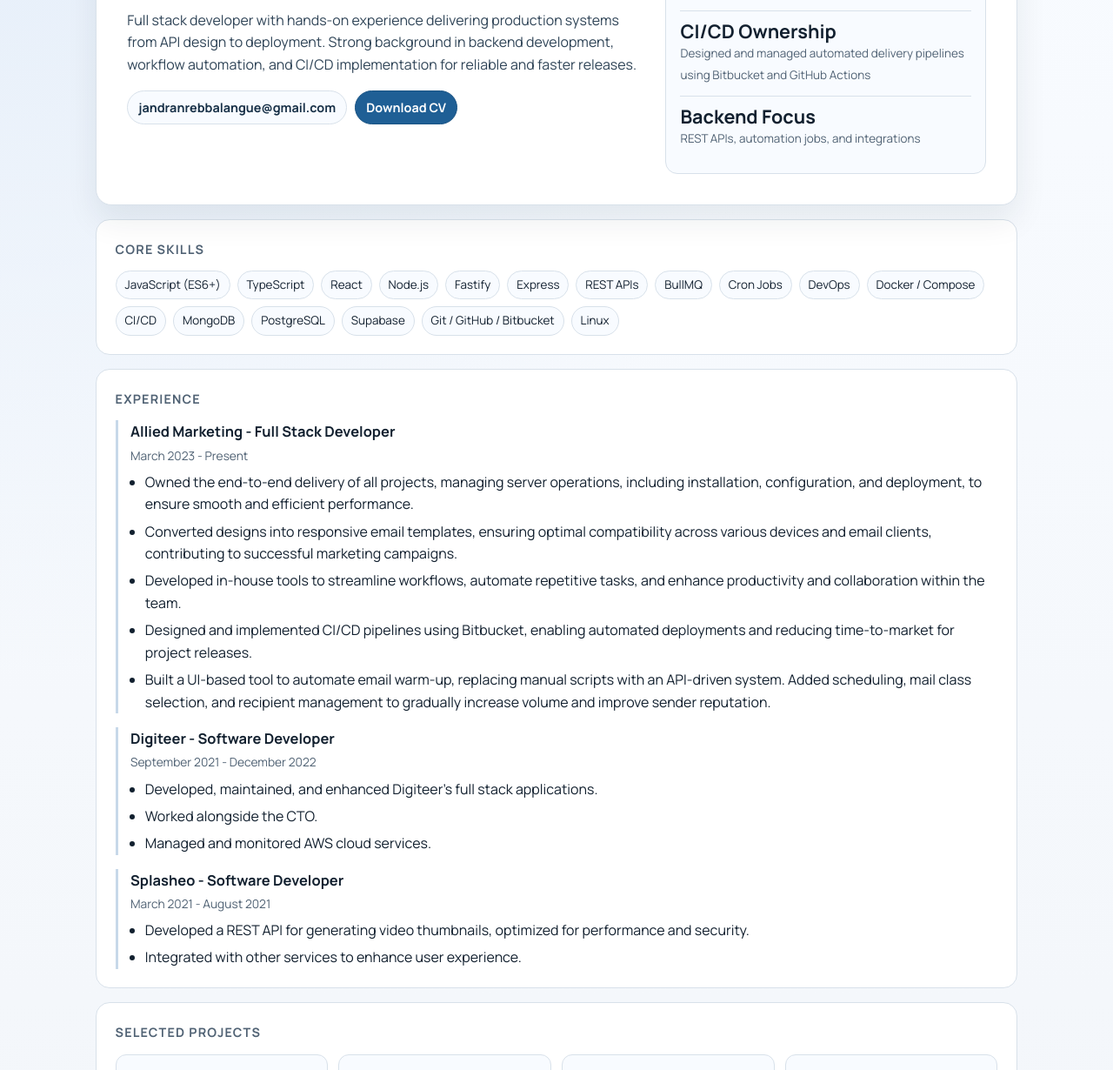
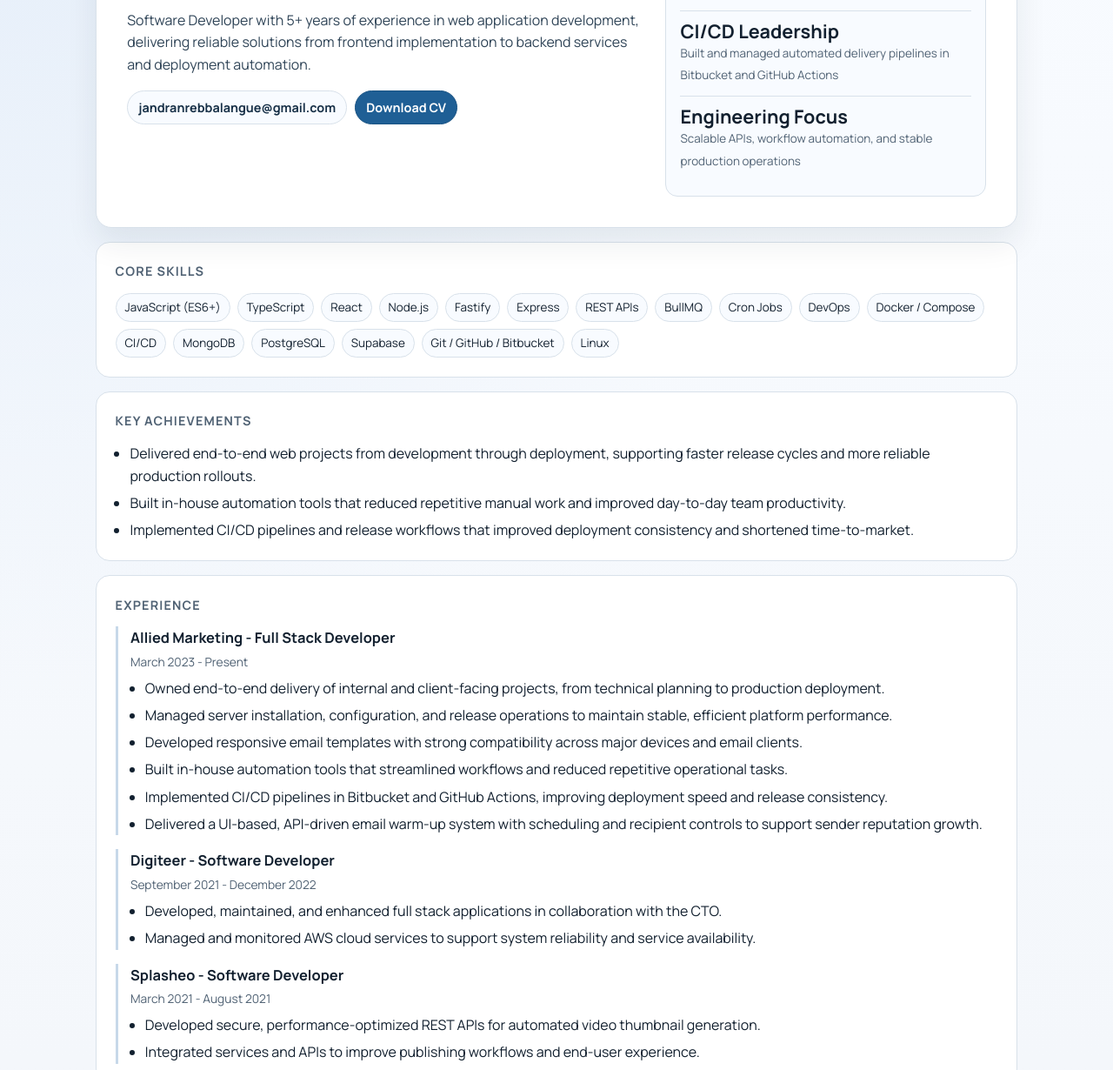
Before and after one commit to jandranrebbalangue/portfolio, a plain HTML site: page index.html in a window 1280 px wide. Shown: the part 170-1400 px from the top of the page at 87% size. Drawn offline with Linux system fonts and the light colour scheme.

Commit message:
Add key achievements

```diff
--- a/index.html
+++ b/index.html
@@ -18,9 +18,9 @@
           <h1>Jan Dranreb R. Balangue</h1>
           <p class="title">Software Developer</p>
           <p class="intro">
-            Full stack developer with hands-on experience delivering production systems from API
-            design to deployment. Strong background in backend development, workflow automation,
-            and CI/CD implementation for reliable and faster releases.
+            Software Developer with 5+ years of experience in web application development,
+            delivering reliable solutions from frontend implementation to backend services and
+            deployment automation.
           </p>
           <div class="contact">
             <a href="mailto:jandranrebbalangue@gmail.com">jandranrebbalangue@gmail.com</a>
@@ -36,8 +36,8 @@
         <aside class="snapshot">
           <h2>Professional Snapshot</h2>
           <p class="metric"><strong>5+ Years</strong><span>Experience in web application development</span></p>
-          <p class="metric"><strong>CI/CD Ownership</strong><span>Designed and managed automated delivery pipelines using Bitbucket and GitHub Actions</span></p>
-          <p class="metric"><strong>Backend Focus</strong><span>REST APIs, automation jobs, and integrations</span></p>
+          <p class="metric"><strong>CI/CD Leadership</strong><span>Built and managed automated delivery pipelines in Bitbucket and GitHub Actions</span></p>
+          <p class="metric"><strong>Engineering Focus</strong><span>Scalable APIs, workflow automation, and stable production operations</span></p>
         </aside>
       </header>
 
@@ -65,17 +65,27 @@
       </section>
 
       <section>
+        <h2>Key Achievements</h2>
+        <ul>
+          <li>Delivered end-to-end web projects from development through deployment, supporting faster release cycles and more reliable production rollouts.</li>
+          <li>Built in-house automation tools that reduced repetitive manual work and improved day-to-day team productivity.</li>
+          <li>Implemented CI/CD pipelines and release workflows that improved deployment consistency and shortened time-to-market.</li>
+        </ul>
+      </section>
+
+      <section>
         <h2>Experience</h2>
         <div class="timeline">
           <article class="item">
             <h3>Allied Marketing - Full Stack Developer</h3>
             <p class="meta">March 2023 - Present</p>
             <ul>
-              <li>Owned the end-to-end delivery of all projects, managing server operations, including installation, configuration, and deployment, to ensure smooth and efficient performance.</li>
-              <li>Converted designs into responsive email templates, ensuring optimal compatibility across various devices and email clients, contributing to successful marketing campaigns.</li>
-              <li>Developed in-house tools to streamline workflows, automate repetitive tasks, and enhance productivity and collaboration within the team.</li>
-              <li>Designed and implemented CI/CD pipelines using Bitbucket, enabling automated deployments and reducing time-to-market for project releases.</li>
-              <li>Built a UI-based tool to automate email warm-up, replacing manual scripts with an API-driven system. Added scheduling, mail class selection, and recipient management to gradually increase volume and improve sender reputation.</li>
+              <li>Owned end-to-end delivery of internal and client-facing projects, from technical planning to production deployment.</li>
+              <li>Managed server installation, configuration, and release operations to maintain stable, efficient platform performance.</li>
+              <li>Developed responsive email templates with strong compatibility across major devices and email clients.</li>
+              <li>Built in-house automation tools that streamlined workflows and reduced repetitive operational tasks.</li>
+              <li>Implemented CI/CD pipelines in Bitbucket and GitHub Actions, improving deployment speed and release consistency.</li>
+              <li>Delivered a UI-based, API-driven email warm-up system with scheduling and recipient controls to support sender reputation growth.</li>
             </ul>
           </article>
 
@@ -83,9 +93,8 @@
             <h3>Digiteer - Software Developer</h3>
             <p class="meta">September 2021 - December 2022</p>
             <ul>
-              <li>Developed, maintained, and enhanced Digiteer's full stack applications.</li>
-              <li>Worked alongside the CTO.</li>
-              <li>Managed and monitored AWS cloud services.</li>
+              <li>Developed, maintained, and enhanced full stack applications in collaboration with the CTO.</li>
+              <li>Managed and monitored AWS cloud services to support system reliability and service availability.</li>
             </ul>
           </article>
 
@@ -93,8 +102,8 @@
             <h3>Splasheo - Software Developer</h3>
             <p class="meta">March 2021 - August 2021</p>
             <ul>
-              <li>Developed a REST API for generating video thumbnails, optimized for performance and security.</li>
-              <li>Integrated with other services to enhance user experience.</li>
+              <li>Developed secure, performance-optimized REST APIs for automated video thumbnail generation.</li>
+              <li>Integrated services and APIs to improve publishing workflows and end-user experience.</li>
             </ul>
           </article>
         </div>
```
